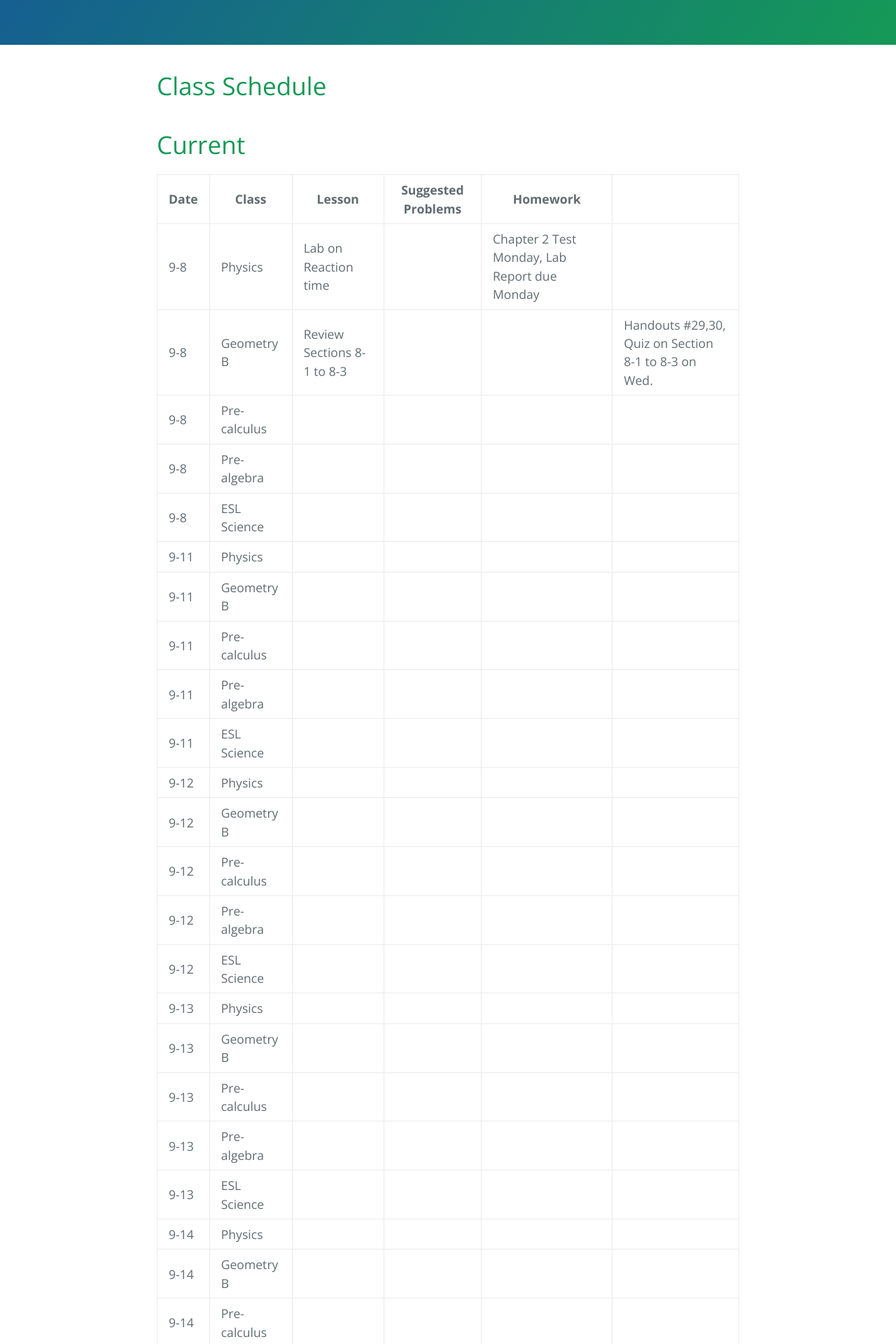
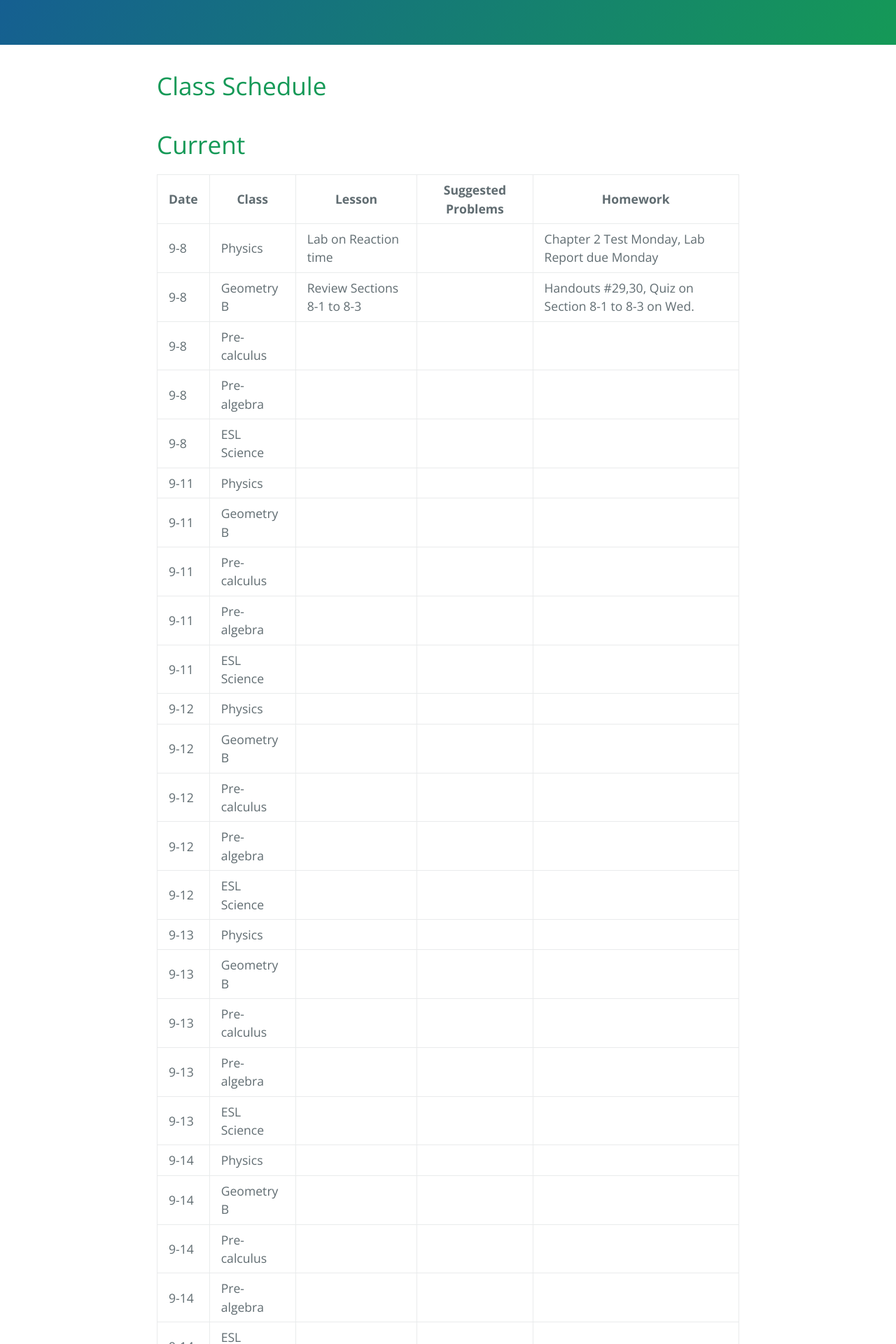
Before and after one commit to gpayoo/gpayoo, a Jekyll site: the page built from index.md, in a window 1280 px wide. Shown: the part 319-2239 px from the top of the page at 70% size. Built offline with Jekyll 4.4.1, drawn with Linux system fonts in a browser that asks for light colours; our own code applies the rules of GitHub Pages for plain Markdown files.

Commit message:
Update index.md

```diff
--- a/index.md
+++ b/index.md
@@ -10,7 +10,7 @@ layout: default
 | Date | Class | Lesson | Suggested Problems | Homework |
 | ---- | ----- | ------ | -------- | ---
 | 9-8 | Physics | Lab on Reaction time | |  Chapter 2 Test Monday, Lab Report due Monday
-| 9-8 | Geometry B | Review Sections 8-1 to 8-3 | | | Handouts #29,30, Quiz on Section 8-1 to 8-3 on Wed.
+| 9-8 | Geometry B | Review Sections 8-1 to 8-3 | |  Handouts #29,30, Quiz on Section 8-1 to 8-3 on Wed.
 | 9-8 | Pre-calculus |  | |
 | 9-8 | Pre-algebra | | |
 | 9-8 | ESL Science |  |  |
```
